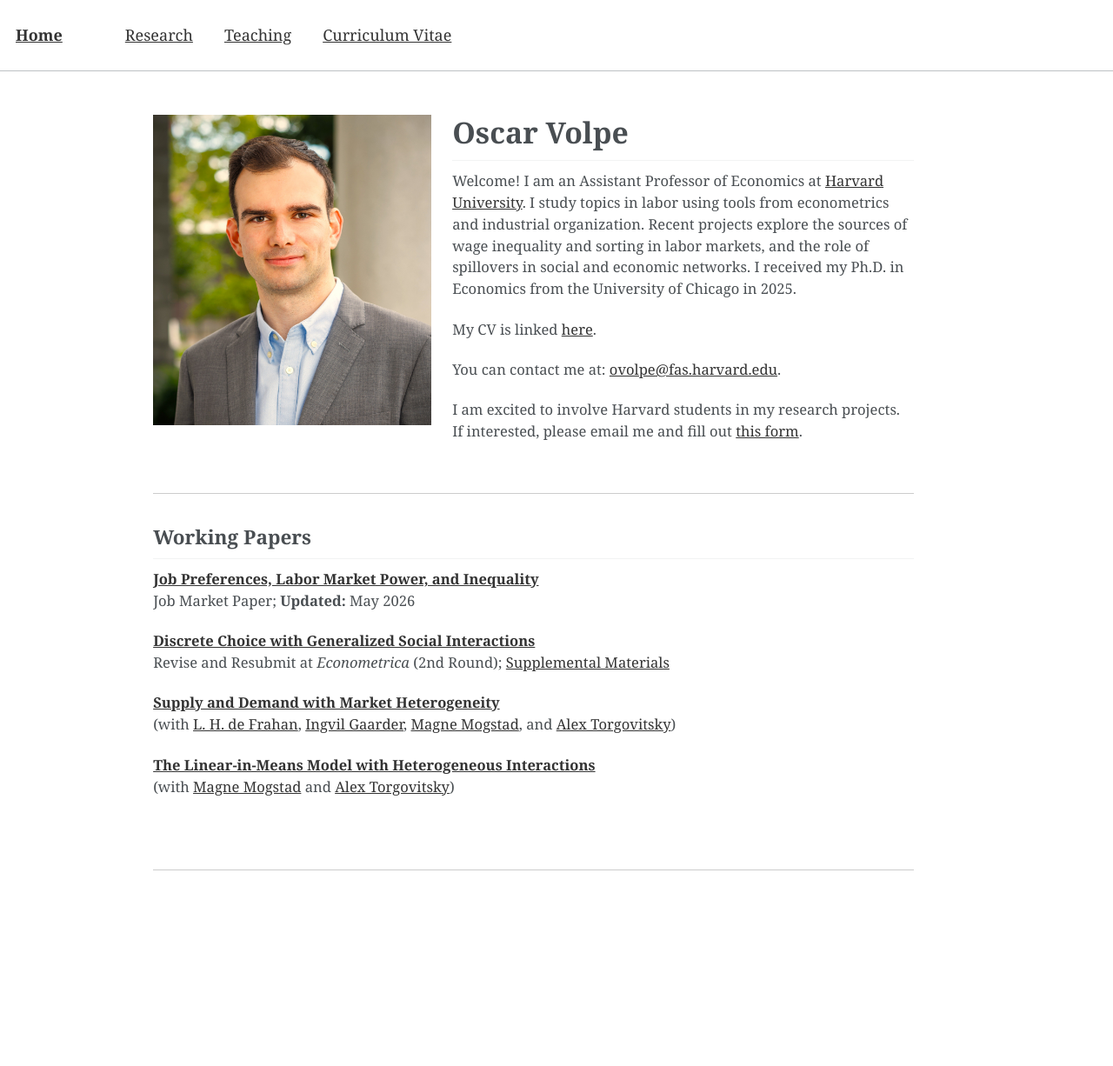
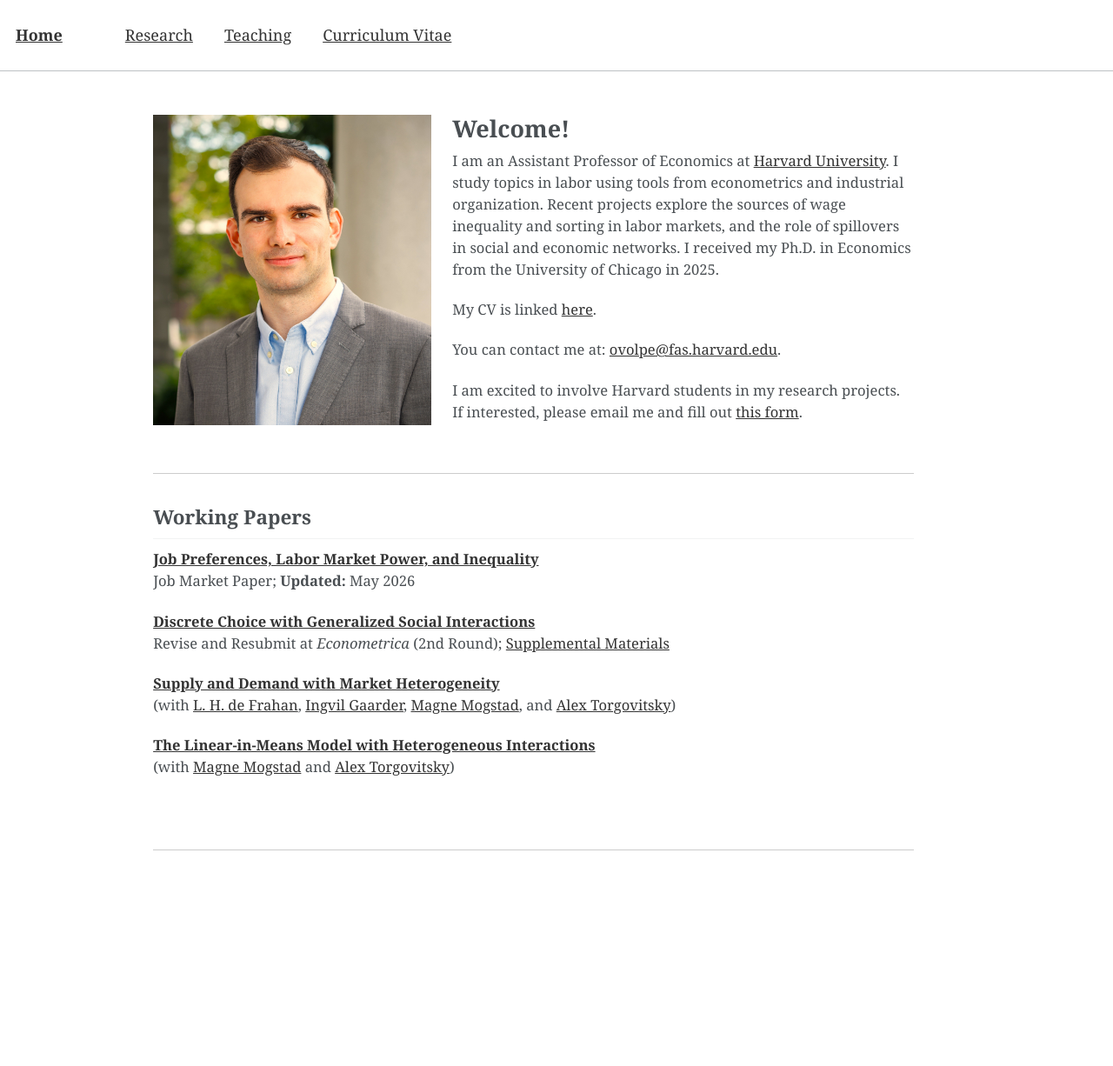
Before and after one commit to ovolpe/ovolpe.github.io, a Jekyll site: the page built from _pages/about.md, in a window 1280 px wide. Shown: the whole page at 87% size. Built offline with Jekyll 4.4.1, drawn with Linux system fonts in a browser that asks for light colours; after the commit the page ends 1203 px from its top, so only the background shows below that.

Commit message:
Update about.md

```diff
--- a/_pages/about.md
+++ b/_pages/about.md
@@ -11,9 +11,9 @@ redirect_from:
 <div class="profile-intro">
   <img class="profile-intro__image" src="/files/headshot.jpg" alt="Oscar Volpe">
   <div class="profile-intro__text">
-    <h2><span style="font-size: 1.5em;">Oscar Volpe</span></h2>
+    <h3><span style="font-size: 1.5em;">Welcome!</span></h3>
 
-    <p>Welcome! I am an Assistant Professor of Economics at <a href="https://www.economics.harvard.edu">Harvard University</a>. I study topics in labor using tools from econometrics and industrial organization. Recent projects explore the sources of wage inequality and sorting in labor markets, and the role of spillovers in social and economic networks. I received my Ph.D. in Economics from the University of Chicago in 2025.</p>
+    <p>I am an Assistant Professor of Economics at <a href="https://www.economics.harvard.edu">Harvard University</a>. I study topics in labor using tools from econometrics and industrial organization. Recent projects explore the sources of wage inequality and sorting in labor markets, and the role of spillovers in social and economic networks. I received my Ph.D. in Economics from the University of Chicago in 2025.</p>
 
     <p>My CV is linked <a href="/files/cv.pdf">here</a>.</p>
 
```
